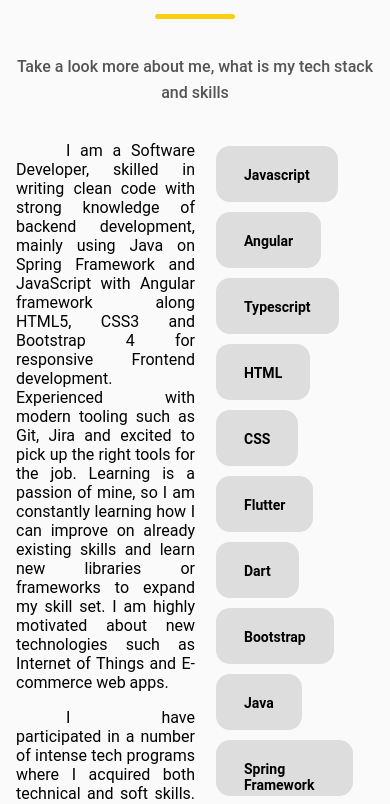
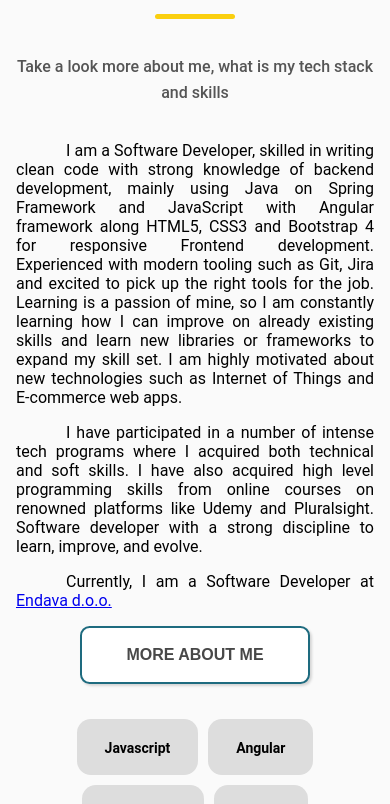
Before and after one commit to AleksandarVujic/portfolio, an Angular app: page /#/home in a window 390 px wide. Shown: the part 920-1724 px from the top of the page. Built offline with nearby package versions, Linux system fonts and the light colour scheme.

Commit message:
responsive about 2

```diff
--- a/src/app/pages/about/about.component.scss
+++ b/src/app/pages/about/about.component.scss
@@ -35,3 +35,18 @@
     cursor: default;
     user-select: none;
 }
+
+@media screen and (max-width: 450px) {
+    .about-me-content {
+        grid-template-columns: 1fr;
+    }
+
+    .about-button,
+    .about-skills {
+        justify-content: center;
+    }
+
+    .about-skills {
+        margin-top: 30px;
+    }
+}
```
